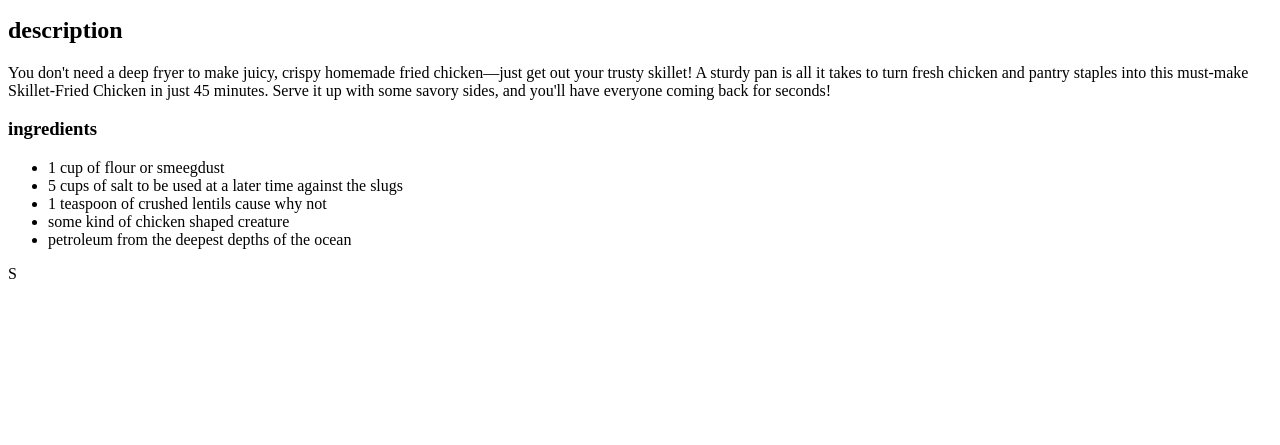
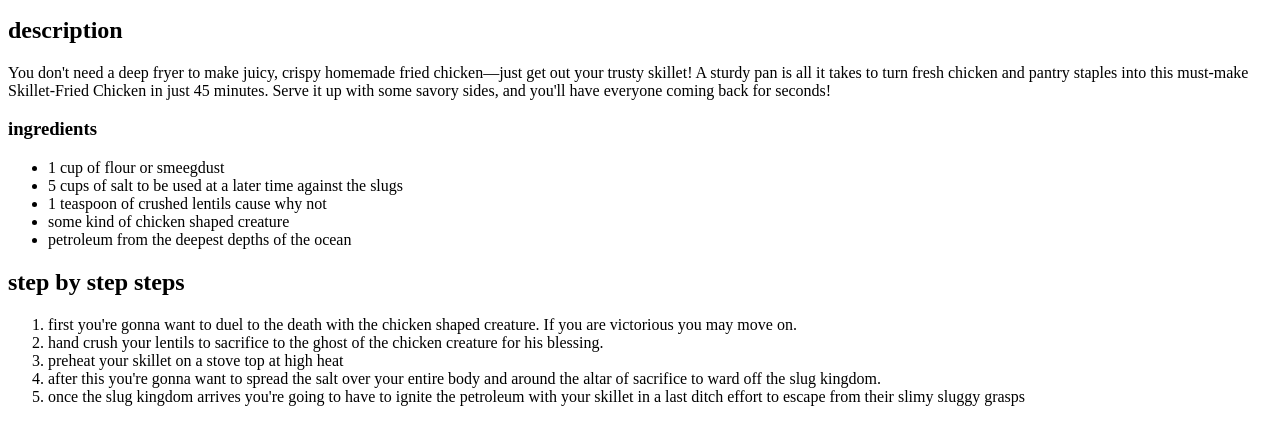
Before and after one commit to tricky99/odin-recipes, a plain HTML site: page recipes/fried-chicken.html in a window 1280 px wide. Shown: the part 101-546 px from the top of the page. Drawn offline with Linux system fonts and the light colour scheme.

Commit message:
ordered list and heading added

```diff
--- a/recipes/fried-chicken.html
+++ b/recipes/fried-chicken.html
@@ -25,9 +25,21 @@
 
     </ul>
 
+    <h2>step by step steps</h2>
+    <ol>
+        <li>first you're gonna want to duel to the death with the chicken shaped creature. If you are victorious you may move on.</li>
+        <li>hand crush your lentils to sacrifice to the ghost of the chicken creature for his blessing.</li>
+        <li>preheat your skillet on a stove top at high heat</li>
+        <li>after this you're gonna want to spread the salt over your entire body and around the altar of sacrifice to ward off the slug kingdom.</li>
+        <li>once the slug kingdom arrives you're going to have to ignite the petroleum with your skillet in a last ditch effort to escape from their slimy sluggy grasps</li>
 
 
-S
+
+
+    </ol>
+
+
+
 
 </body>
 </html>
```
